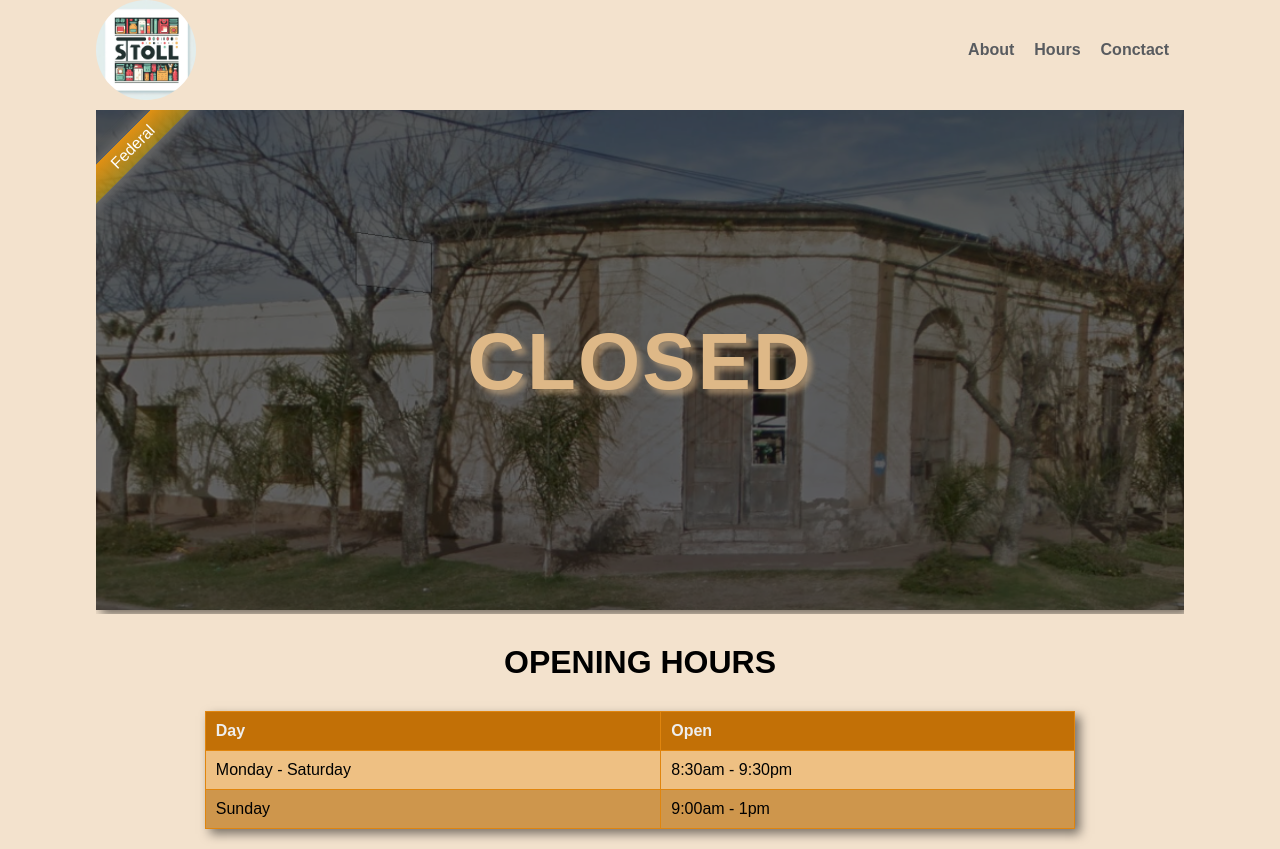
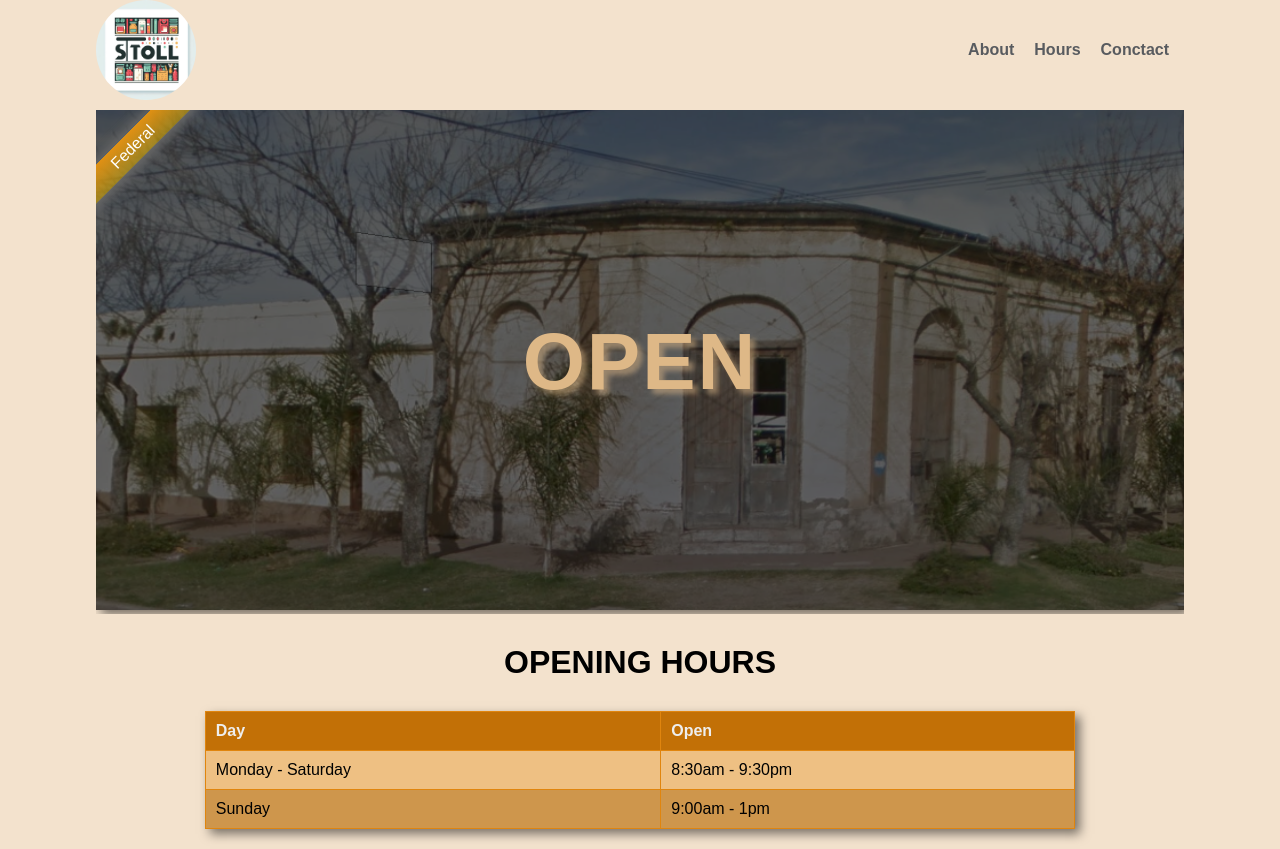
Before and after one commit to FrancoStoll/almacen-stoll, a React (Vite) app: page / in a window 1280 px wide. Built offline with nearby package versions, Linux system fonts and the light colour scheme.

Commit message:
new changes

```diff
--- a/src/components/Navbar.jsx
+++ b/src/components/Navbar.jsx
@@ -8,15 +8,31 @@ import { useIsOpen } from "../hooks/useIsOpen";
 import { useState } from "react";
 
 const Navbar = () => {
-  const { open, isMorningOpen, isAfternoon } = useIsOpen();
+  const { isMorningOpen, isAfternoon } = useIsOpen();
+  const [isOpen, setIsOpen] = useState(false);
+
   const [menu, setMenu] = useState(false);
+
+  // const fecha = Date.now()
+
+  // const fechanueva = addDays(fecha, 3)
+
+  // console.log(fechanueva)
+
   useEffect(() => {
     const now = new Date();
     const argentinaTimeZone = "America/Argentina/Buenos_Aires";
     const zonedNow = utcToZonedTime(now, argentinaTimeZone);
 
-    isMorningOpen(zonedNow);
-    isAfternoon(zonedNow);
+    const open1 = isMorningOpen(zonedNow);
+
+    const open2 = isAfternoon(zonedNow);
+
+    if(open1 || open2) {
+      return setIsOpen(true)
+    } else {
+      setIsOpen(false)
+    }
   }, []);
 
   return (
@@ -40,7 +56,7 @@ const Navbar = () => {
           />
         </svg>
 
-        <div className={`anchor ${menu ? 'show' : ''}`}>
+        <div className={`anchor ${menu ? "show" : ""}`}>
           <a href="#">About</a>
           <a href="#">Hours</a>
           <a href="#">Conctact</a>
@@ -51,7 +67,7 @@ const Navbar = () => {
         <div className="content">
           <div className="offer">Federal</div>
           <img src={imagenHero} alt="imagen logo" />
-          {open ? <h2>Open</h2> : <h2>Closed</h2>}
+          {isOpen ? <h2>Open</h2> : <h2>Closed</h2>}
         </div>
       </div>
     </>
--- a/src/hooks/useIsOpen.js
+++ b/src/hooks/useIsOpen.js
@@ -3,8 +3,6 @@ import {useState } from "react";
 
 export const useIsOpen = () => {
   const [open, setOpen] = useState(false);
-
-
 
 // formato a pasar de fecha
 // const now = new Date();
@@ -18,41 +16,30 @@ export const useIsOpen = () => {
     const dayOfTheMonth = getDate(date);
     const lastSaturdayOfTheMonth = getDay(date);
 
-    console.log(hours);
-    console.log(minutes);
-    console.log(dayOfTheMonth);
-    console.log(lastSaturdayOfTheMonth);
-    if (!hours) return;
-    if (dayOfTheMonth === 0 && dayOfTheMonth > 23) return;
-    if (hours >= 13) return;
+    if (!hours) return false;
+    if (lastSaturdayOfTheMonth === 0 && dayOfTheMonth > 23) return false;
+    if (hours >= 13) return false;
 
-    if (hours >= 9 || (hours >= 8 && minutes >= 30)) {
-      return setOpen(true);
-    }
-  };
+    return (hours >= 9 || (hours >= 8 && minutes >= 30))
+
+  }
 
   const isAfternoon = (date) => {
     const hours = getHours(date);
     const minutes = getMinutes(date);
     const dayOfTheMonth = getDate(date);
     const lastSaturdayOfTheMonth = getDay(date);
-    console.log(hours);
-    console.log(minutes);
-    console.log(dayOfTheMonth);
-    console.log(lastSaturdayOfTheMonth);
 
-    if (!hours) return;
-    if (dayOfTheMonth === 0 && dayOfTheMonth > 23) return;
-    if (dayOfTheMonth === 0 && dayOfTheMonth > 23) return;
-    if (hours > 13) return;
 
-    if (hours >= 17 || (hours >= 0 && minutes >= 30)) {
-      return setOpen(true);
-    }
+    if (!hours) return false;
+    if (dayOfTheMonth === 0 && dayOfTheMonth > 23) return false;
+    if (lastSaturdayOfTheMonth === 0 && dayOfTheMonth > 23) return false;
+    if (hours > 22) return false;
+
+    return (hours >= 17 || (hours >= 16 && minutes >= 30))
   };
 
   return {
-    open,
     isMorningOpen,
     isAfternoon,
   };
```
